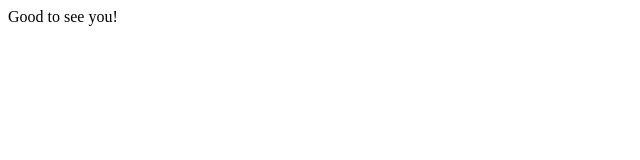
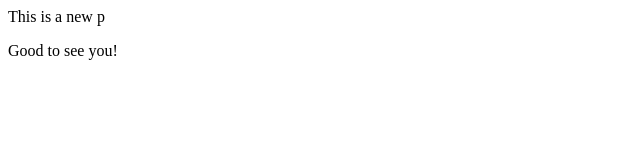
Before and after one commit to ryanzhou94/ryanzhou94.github.io, a plain HTML site: page index.html in a window 1280 px wide. Shown: the whole page, without its empty margins (0-640 px from the left). Drawn offline with Linux system fonts and the light colour scheme.

Commit message:
Update index.html

```diff
--- a/index.html
+++ b/index.html
@@ -3,6 +3,7 @@
         <title>Goodbye World</title>
     </head>
     <body>
+        <p> This is a new p </p>
         <p>Good to see you!</p>
         <p id="time"></p>
     </body>
```
